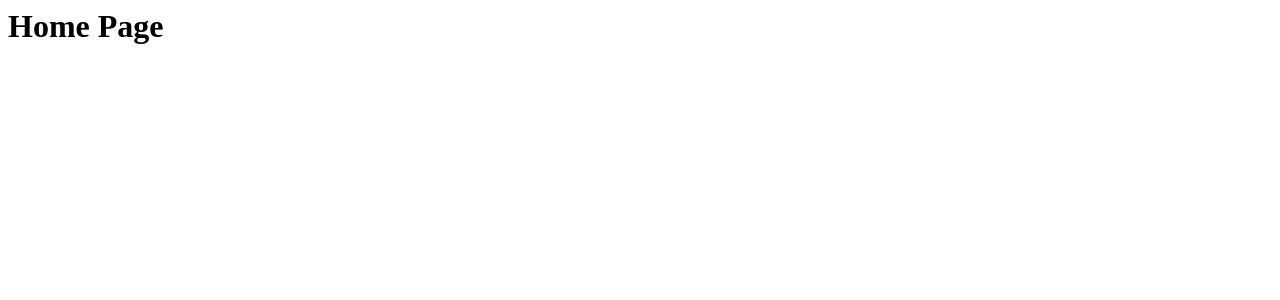
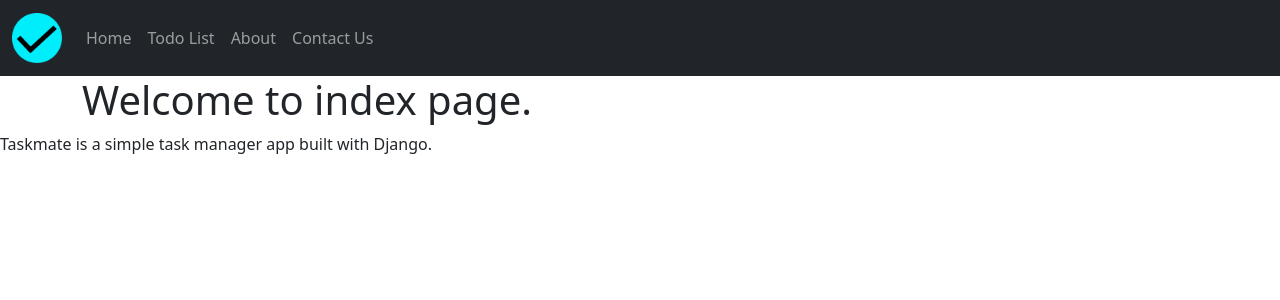
Before and after one commit to Robotmcgregor/taskmate, a Django app: page / in a window 1280 px wide. Shown: the top 300 px of the page. Run offline with Django 4.2, Linux system fonts and the light colour scheme.

Commit message:
index page linking

```diff
--- a/taskmate/urls.py
+++ b/taskmate/urls.py
@@ -3,11 +3,12 @@ from django.urls import path, include
 from todolist_app import views as todolist_views
 
 urlpatterns = [
+
     path('admin/', admin.site.urls),
 
     path('', todolist_views.index, name='index'),
     path('todolist/', include('todolist_app.urls')),
-    # path('account/', include('users_app.urls')),
     path('contact', todolist_views.contact, name='contact'),
-    path('about-us', todolist_views.about, name='about'),
+    path('about', todolist_views.about, name='about'),
+
 ]
--- a/templates/base.html
+++ b/templates/base.html
@@ -23,7 +23,7 @@
           <div class="collapse navbar-collapse" id="navbarNav">
             <ul class="navbar-nav">
               <li class="nav-item">
-                <a class="nav-link active" aria-current="page" href="{% url 'todolist' %}">Home</a>
+                <a class="nav-link"  href="{% url 'index' %}">Home</a>
               </li>
               <li class="nav-item">
                 <a class="nav-link" href="{% url 'todolist' %}">Todo List</a>
--- a/todolist_app/templates/index.html
+++ b/todolist_app/templates/index.html
@@ -1 +1,12 @@
-<h1>Home Page</h1>
+{% extends 'base.html' %}
+
+{% block title %}
+    <title>Welcome To Taskmate</title>
+{% endblock title %}
+
+{% block context %}
+<div class="container">
+    <h1>{{ index_text }}</h1>
+</div>
+<p>Taskmate is a simple task manager app built with Django.</p>
+{% endblock context %}
```
Also changed, not shown: todolist_app/urls.py (+0 -8 lines), db.sqlite3, static/images/TheITTrainerLogoYellowSmall.png (added), static/images/TheITTrainerLogo_yellow.png (added), static/images/TheTechTrainerLogo_final.png (added), static/images/TheTechTrainerLogo_final_white.png (added), static/images/christin-hume-Hcfwew744z4-unsplash.jpg (added), static/images/favicon.ico (added), static/images/josh-withers-P4Re6GIzp9Q-unsplash.jpg (added), static/images/nathan-anderson-GM5Yn5XRVqA-unsplash.jpg (added), static/images/network.png (added).
